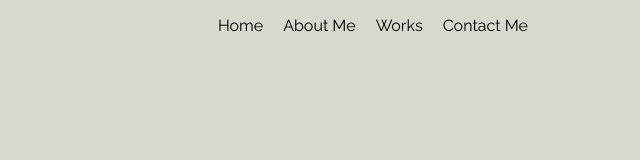
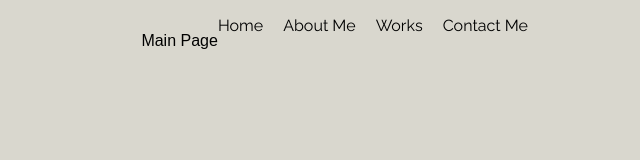
Before and after one commit to mattangelmia/hackathoncode, a plain HTML site: page Hackathon/AboutMe.html in a window 1280 px wide. Shown: the whole page, without its empty margins (640-1280 px from the left). Drawn offline with Linux system fonts and the light colour scheme.

Commit message:
Update page

```diff
--- a/Hackathon/AboutMe.html
+++ b/Hackathon/AboutMe.html
@@ -10,6 +10,7 @@
     <header class="homeHeader">
         <nav>
             <ul>
+                <p>Main Page</p>
                 <a href="./index.html"><li>Home</li></a>
                 <a href="./AboutMe.html"><li>About Me</li></a>
                 <a href="./Works.html"><li>Works</li></a>
```
